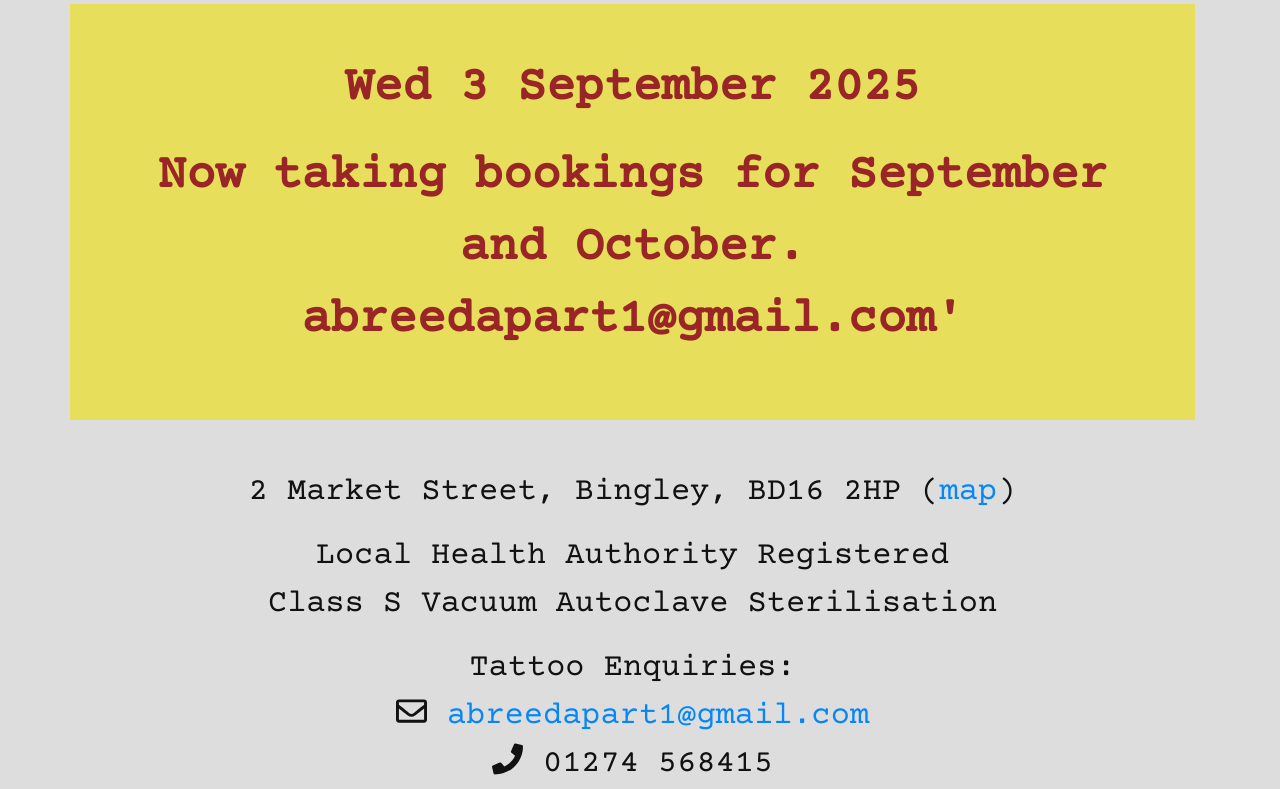
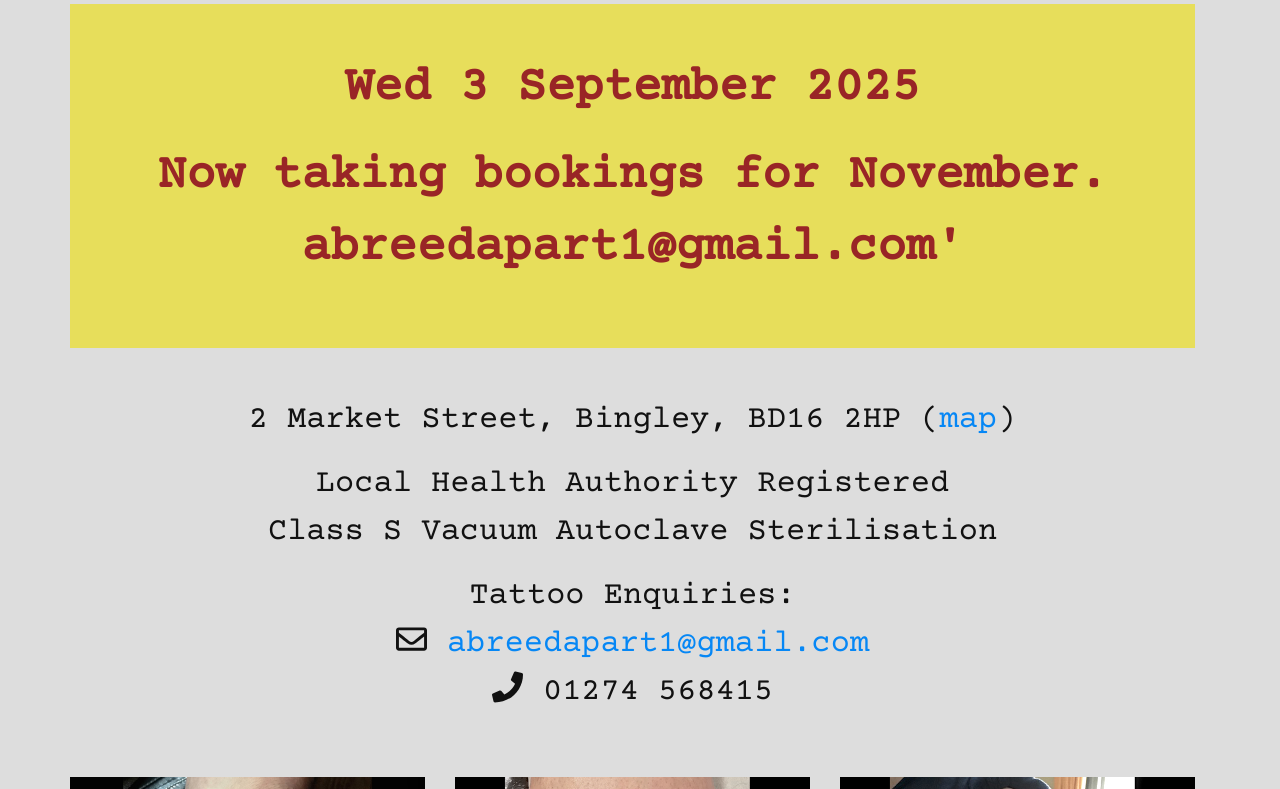
Before and after one commit to caprenter/abreedapart, a Jekyll site: the page built from index.md, in a window 1280 px wide and 900 px high, scrolled down 867 px, cut to the strip 111-900 px from the top of the window. Built offline with Jekyll 4.4.1, drawn with Linux system fonts in a browser that asks for light colours; nearby versions of some CDN libraries.

Commit message:
Update index.md

```diff
--- a/index.md
+++ b/index.md
@@ -2,7 +2,7 @@
 layout: default
 title: Home
 content-description: "A Breed Apart Tattoo Studio, Bingley, West Yorkshire, Established in 2010, Specialising in Black and grey realism."
-open-today-message: "Now taking bookings for September and October. abreedapart1@gmail.com'"
+open-today-message: "Now taking bookings for November. abreedapart1@gmail.com'"
 ---
 
 <div class="main-image" markdown="1">
```
